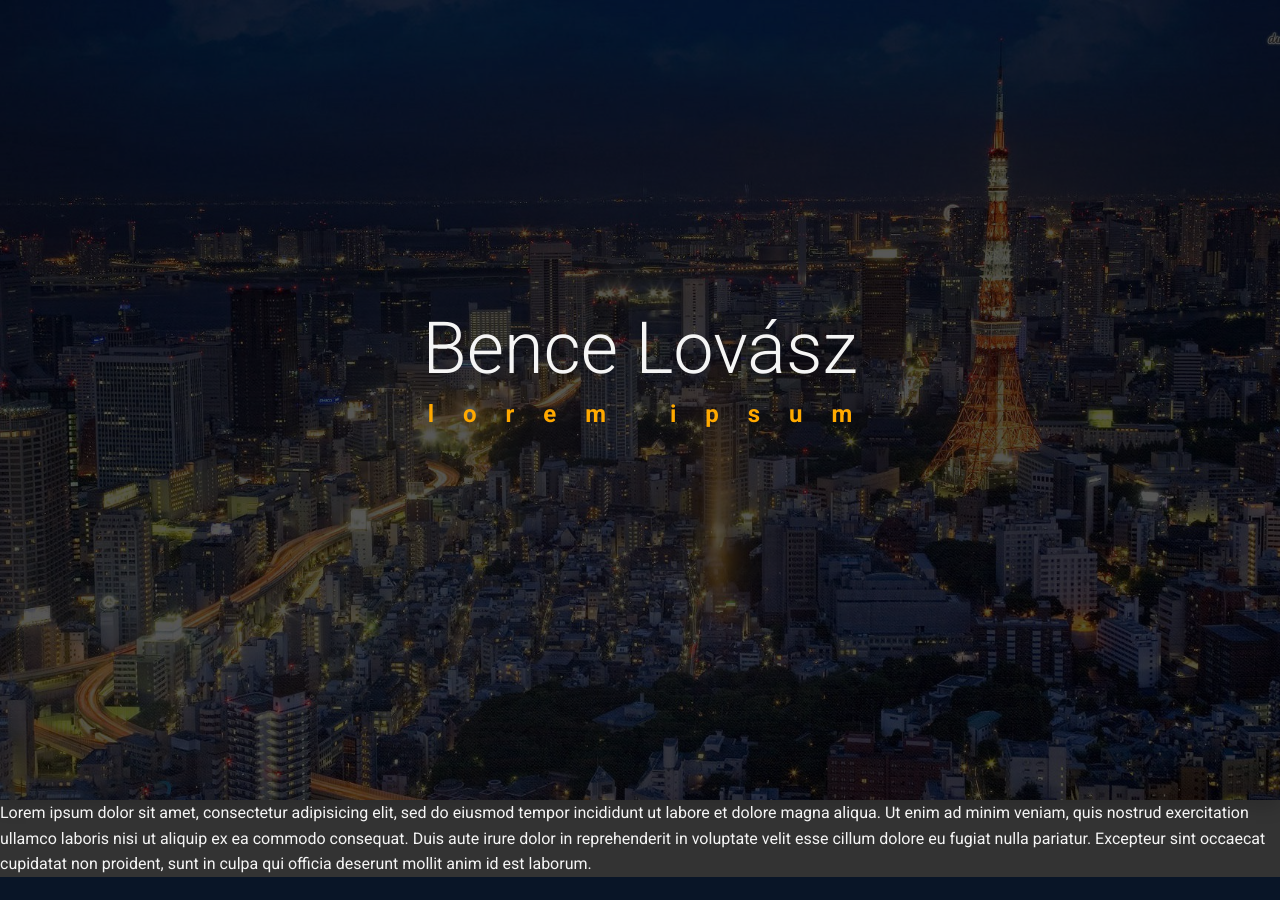
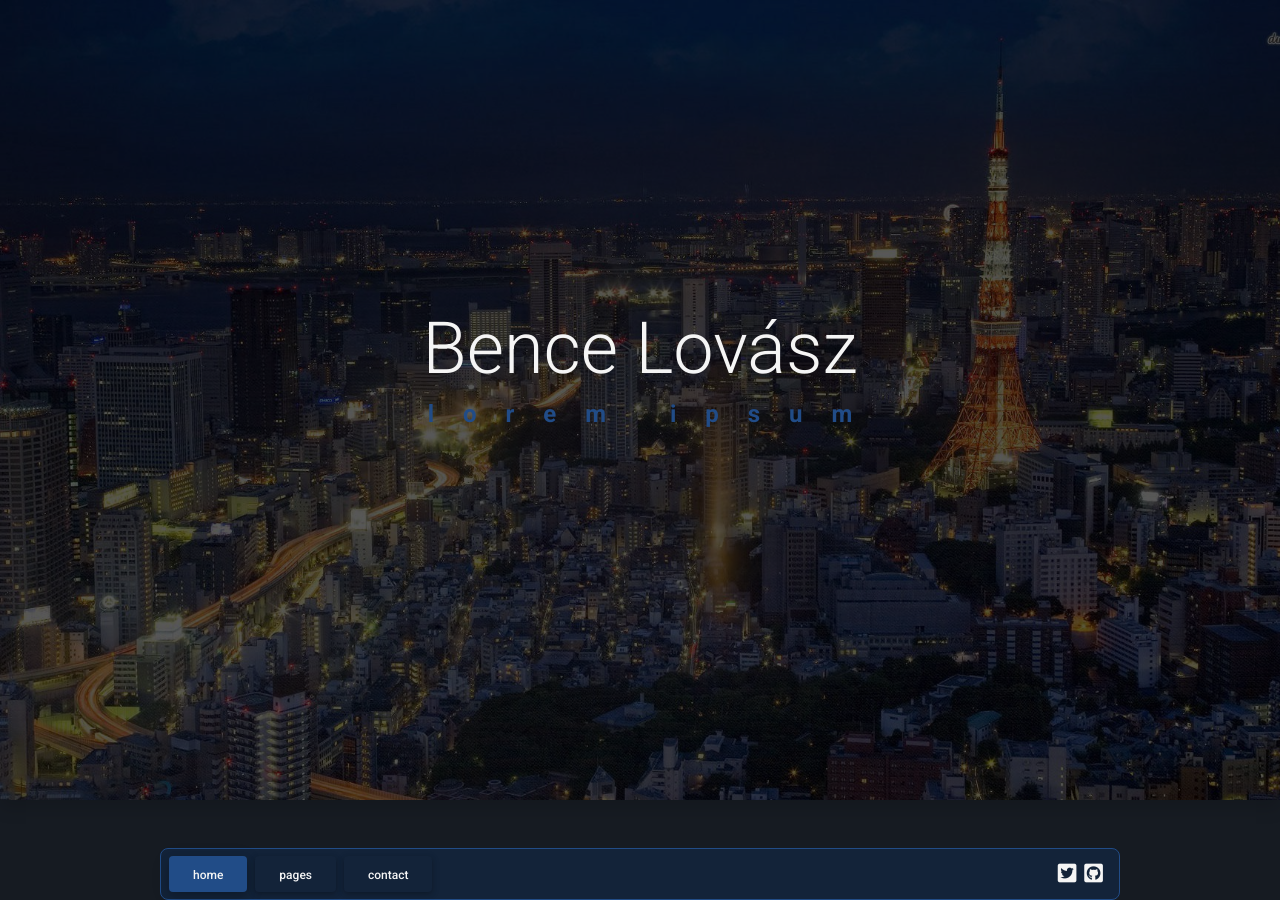
Before and after one commit to bence444/webmain, a PHP site: page / in a window 1280 px wide. Before the commit the page ends 877 px from the top, so only its background shows below. Run offline with PHP 8.4, Linux system fonts and the light colour scheme; some libraries are stand-ins or nearby versions.

Commit message:
added navbar

```diff
--- a/css/style.css
+++ b/css/style.css
@@ -6,6 +6,7 @@ body, html {
 	height: 100%;
 	background: url("../images/bg.jpg") center no-repeat;
 	background-size: cover;
+	background-attachment: fixed;
 }
 
 .shadow {
@@ -14,29 +15,32 @@ body, html {
 	background: rgba(0, 0, 0, .65);
 }
 
-.bg-dark { background: #333 !important; }
-.text-dark { color:  #333 !important; }
+.btn { text-transform: lowercase; }
 
-.bg-info { background: #4078c0 !important; }
-.text-info { color: #4078c0 !important; }
+.bg-dark { background: #161b22 !important; }
+.text-dark { color:  #161b22 !important; }
+
+.bg-info { background: #132339 !important; }
+.text-info { color: #132339 !important; }
+.text-info-light { color: #214c87 !important; }
+.border-info { border-color: #214c87 !important }
+.btn-info { background: #132339 !important; }
+.btn-info:hover, .btn-info:active, .btn.active { background: #214c87 !important; }
 
 .bg-dark { color: #f5f5f5 !important; }
 .text-light { color: #f5f5f5 !important; }
 
-.fade-in {
-	animation: fade-in 3s;
-}
+.fade-in { animation: fade-in 3s; }
+.slide-fade-in { animation: slide-in 2s; }
 
 @keyframes fade-in {
 	0% { opacity: 0; }
 	100% { opacity: 100; }
 }
 
-.slide-fade-in {
-	animation: slide-in 2s;
-}
-
 @keyframes slide-in {
 	0% { margin-top: 20%; opacity: 0; }
 	100% { margin-top: 0px; opacity: 100; }
 }
+
+.cursor { cursor: pointer; }
--- a/index.php
+++ b/index.php
@@ -3,6 +3,8 @@
 	<head>
 		<meta charset="utf-8">
 		<meta name="viewport" content="width=device-width, initial-scale=1">
+
+		<script src="https://kit.fontawesome.com/5419a78a39.js" crossorigin="anonymous"></script>
 
 		<link href="https://cdnjs.cloudflare.com/ajax/libs/font-awesome/5.15.1/css/all.min.css" rel="stylesheet">
 		<link href="https://fonts.googleapis.com/css?family=Roboto:300,400,500,700&display=swap" rel="stylesheet">
@@ -16,16 +18,20 @@
 		<div class="bg">
 			<div class="shadow">
 				<div class="d-flex justify-content-center align-items-end h-50 text-light pb-0 my"><h1 class="display-2 fade-in">Bence Lovász</h1></div>
-				<div class="d-flex justify-content-center align-items-start h-50 text-light pt-0"><h4 class="h4 text-warning slide-fade-in" style="font-weight: bolder; letter-spacing: 29px; margin-right: -29px;">lorem ipsum</h4></div>
+				<div class="d-flex justify-content-center align-items-start h-50 text-light pt-0"><h4 class="h4 text-info-light slide-fade-in" style="font-weight: bolder; letter-spacing: 29px; margin-right: -29px;">lorem ipsum</h4></div>
 			</div>
 		</div>
 
-		<div>Lorem ipsum dolor sit amet, consectetur adipisicing elit, sed do eiusmod
-		tempor incididunt ut labore et dolore magna aliqua. Ut enim ad minim veniam,
-		quis nostrud exercitation ullamco laboris nisi ut aliquip ex ea commodo
-		consequat. Duis aute irure dolor in reprehenderit in voluptate velit esse
-		cillum dolore eu fugiat nulla pariatur. Excepteur sint occaecat cupidatat non
-		proident, sunt in culpa qui officia deserunt mollit anim id est laborum.</div>
+		<div class="w-75 mt-5 bg-info mx-auto border border-info rounded-5 ps-2 pe-3">
+			<div class="d-flex flex-row justify-content-start align-items-center" style="height: 50px;">
+				<a class="active btn btn-info text-light me-2">home</a>
+				<a class="btn btn-info text-light me-2">pages</a>
+				<a class="btn btn-info text-light me-auto">contact</a>
+
+				<a class="text-light cursor"><i class="fab fa-lg fa-twitter-square me-2"></i></a>
+				<a class="text-light cursor"><i class="fab fa-lg fa-github-square"></i></a>
+			</div>
+		</div>
 	</body>
 
 	<script type="text/javascript" src="https://cdnjs.cloudflare.com/ajax/libs/mdb-ui-kit/3.10.1/mdb.min.js"></script>
```
